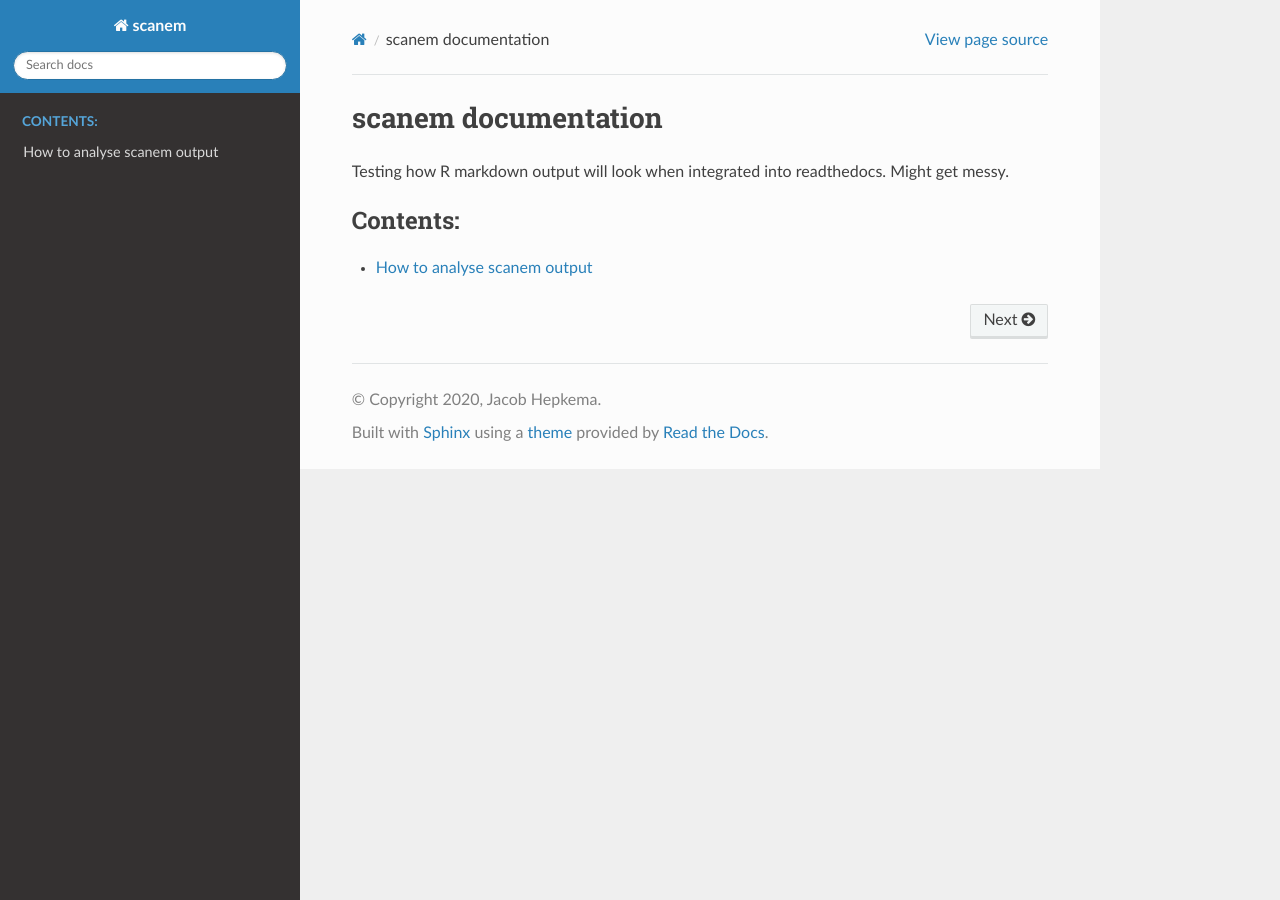
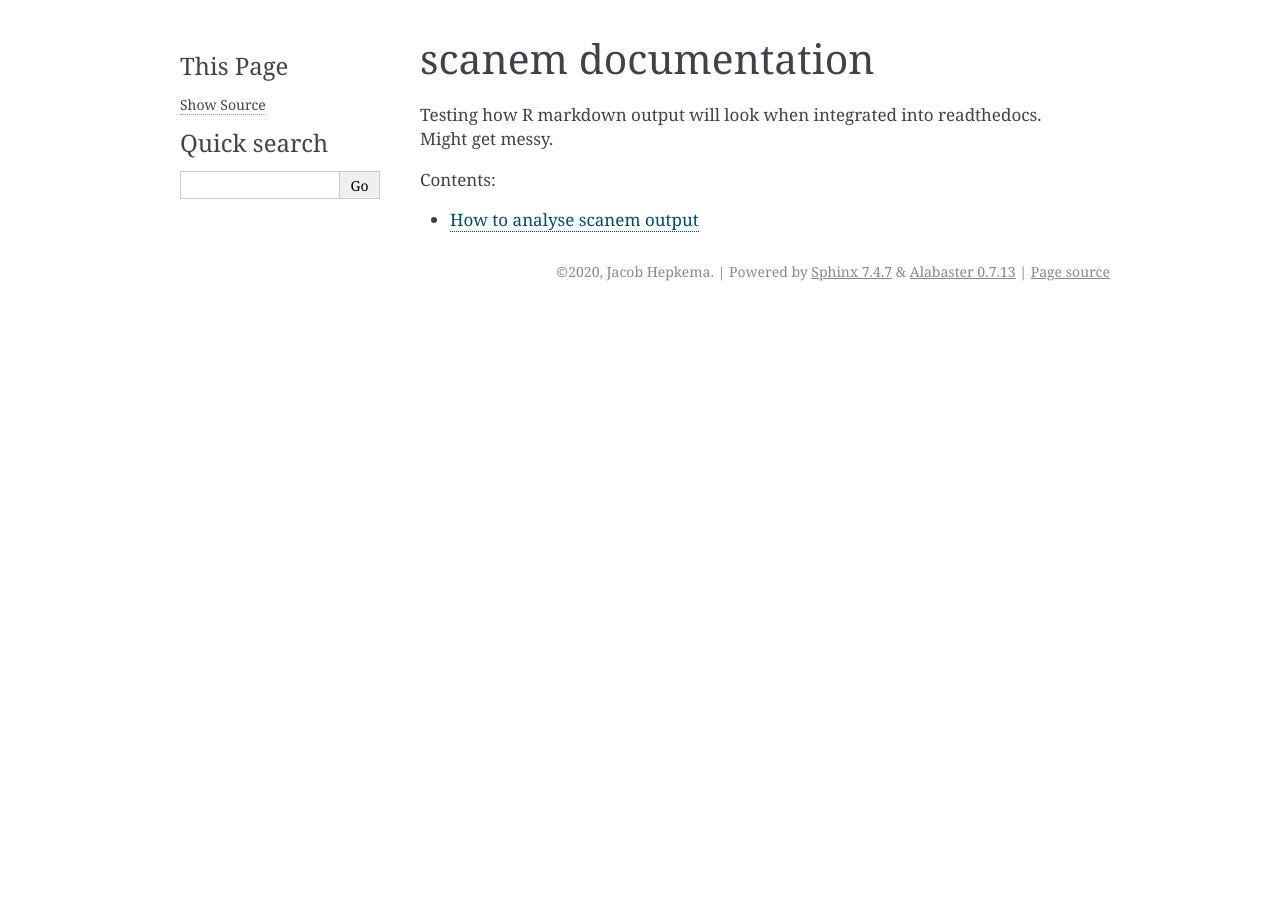
Before and after one commit to jacobhepkema/scover, a Sphinx documentation site: the page built from docs/index.rst, in a window 1280 px wide. Built offline with Sphinx 7.4.7, drawn with Linux system fonts in a browser that asks for light colours.

Commit message:
try alabaster theme again

```diff
--- a/docs/conf.py
+++ b/docs/conf.py
@@ -14,7 +14,6 @@
 # import sys
 # sys.path.insert(0, os.path.abspath('.'))
 
-import sphinx_rtd_theme
 
 # -- Project information -----------------------------------------------------
 
@@ -28,7 +27,7 @@ author = 'Jacob Hepkema'
 # Add any Sphinx extension module names here, as strings. They can be
 # extensions coming with Sphinx (named 'sphinx.ext.*') or your custom
 # ones.
-extensions = ["sphinx_rtd_theme"
+extensions = [
 ]
 
 master_doc = 'index'
@@ -47,7 +46,7 @@ exclude_patterns = ['_build', 'Thumbs.db', '.DS_Store']
 # The theme to use for HTML and HTML Help pages.  See the documentation for
 # a list of builtin themes.
 #
-html_theme = 'sphinx_rtd_theme'
+html_theme = 'alabaster'
 
 # Add any paths that contain custom static files (such as style sheets) here,
 # relative to this directory. They are copied after the builtin static files,
```
